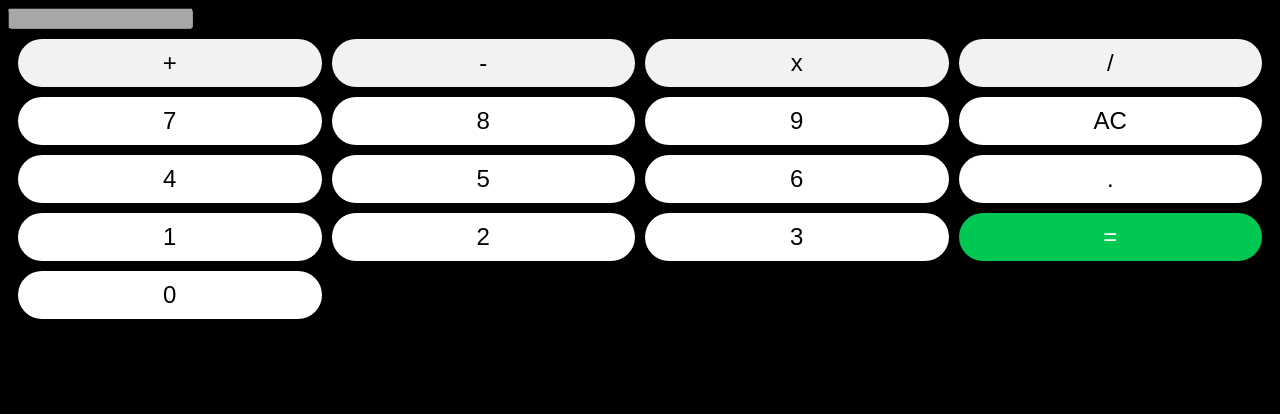
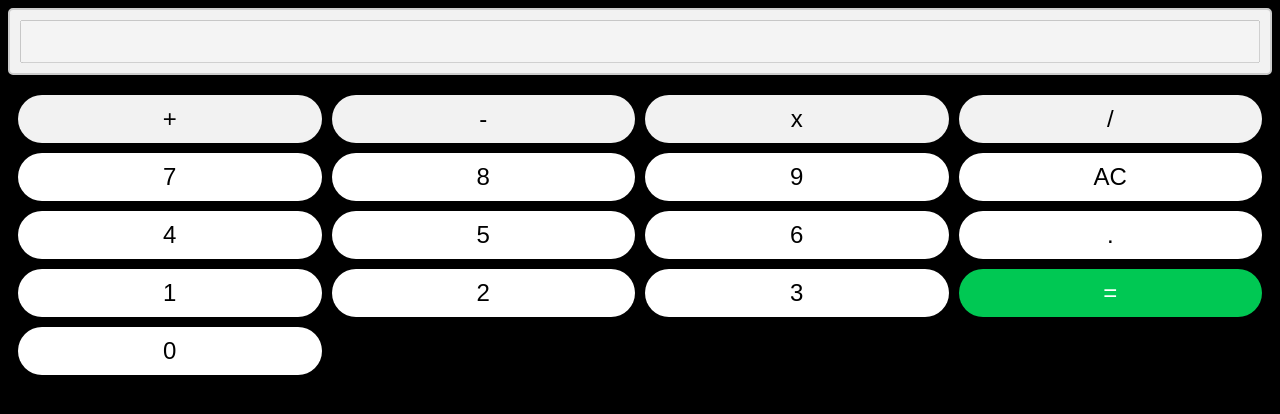
Before and after one commit to lakergarcia/calculator-js, a plain HTML site: page index/index.html in a window 1280 px wide. Drawn offline with Linux system fonts and the light colour scheme.

Commit message:
Feat: Style display

```diff
--- a/style/style.css
+++ b/style/style.css
@@ -7,6 +7,21 @@ body{
     grid-template-columns: repeat(4, 1fr);
     grid-gap: 10px;
     padding: 10px;
+}
+
+.display {
+    background-color: #f2f2f2;
+    border: 2px solid #ccc;
+    border-radius: 5px;
+    padding: 10px;
+    margin-bottom: 10px;
+}
+
+#display {
+    font-size: 2em;
+    text-align: right;
+    width: 100%;
+    box-sizing: border-box;
 }
 
 button {
```
Also changed, not shown: index/index.html (line endings or trailing spaces).
